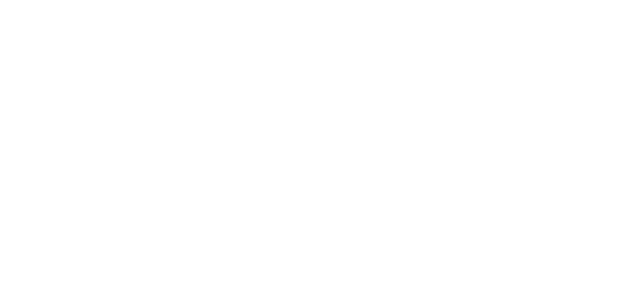
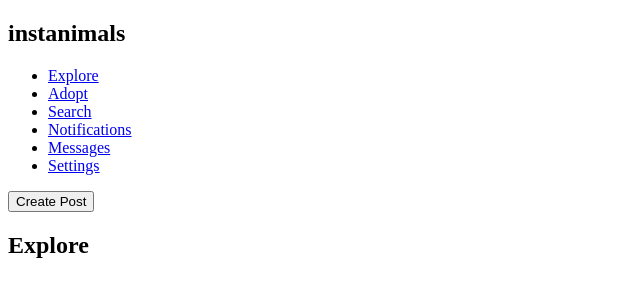
Before and after one commit to ConfidentLetter/instanimals, a plain HTML site: page frontend/index.html in a window 1280 px wide. Shown: the whole page, without its empty margins (0-640 px from the left). Drawn offline with Linux system fonts and the light colour scheme.

Commit message:
html framework

```diff
--- a/frontend/index.html
+++ b/frontend/index.html
@@ -1,2 +1,69 @@
 <!DOCTYPE html>
-<html lang="en"></html>
+<html lang="en">
+<head>
+    <meta charset="UTF-8">
+    <meta name="viewport" content="width=device-width, initial-scale=1.0">
+    <title>instanimals - Basic Skeleton</title>
+    <!-- CSS links will be placed here -->
+</head>
+<body>
+
+    <!-- Global Notification Container (Toast) -->
+    <div id="toast-container"></div>
+
+    <!-- Sidebar Navigation -->
+    <aside id="sidebar">
+        <div class="logo">
+            <h1>instanimals</h1>
+        </div>
+
+        <nav id="nav-menu">
+            <ul>
+                <li><a href="#" id="nav-explore">Explore</a></li>
+                <li><a href="#" id="nav-adopt">Adopt</a></li>
+                <li><a href="#" id="nav-search">Search</a></li>
+                <li><a href="#" id="nav-notifications">Notifications</a></li>
+                <li><a href="#" id="nav-friends">Messages</a></li>
+                <li><a href="#" id="nav-settings">Settings</a></li>
+            </ul>
+        </nav>
+
+        <div class="sidebar-actions">
+            <button id="btn-create-post">Create Post</button>
+        </div>
+
+        <div id="user-profile-summary">
+            <!-- Current user avatar and name will be injected here -->
+        </div>
+    </aside>
+
+    <!-- Main Content Area -->
+    <div id="app-container">
+
+        <!-- Top Bar (Header) -->
+        <header id="main-header">
+            <div id="header-left">
+                <!-- Back button placeholder -->
+            </div>
+            <div id="header-title">
+                <h2>Explore</h2>
+            </div>
+            <div id="header-right">
+                <!-- Action buttons or more options -->
+            </div>
+        </header>
+
+        <!-- Dynamic View Mount Point -->
+        <main id="main-view">
+            <!-- Content will be dynamically injected via JavaScript -->
+            <div id="content-area"></div>
+        </main>
+
+    </div>
+
+    <!-- Modal/Popup Container -->
+    <div id="modal-root"></div>
+
+    <!-- JavaScript links will be placed here -->
+</body>
+</html>
```
Also changed, not shown: frontend/app.js (added), frontend/style.css (added).
